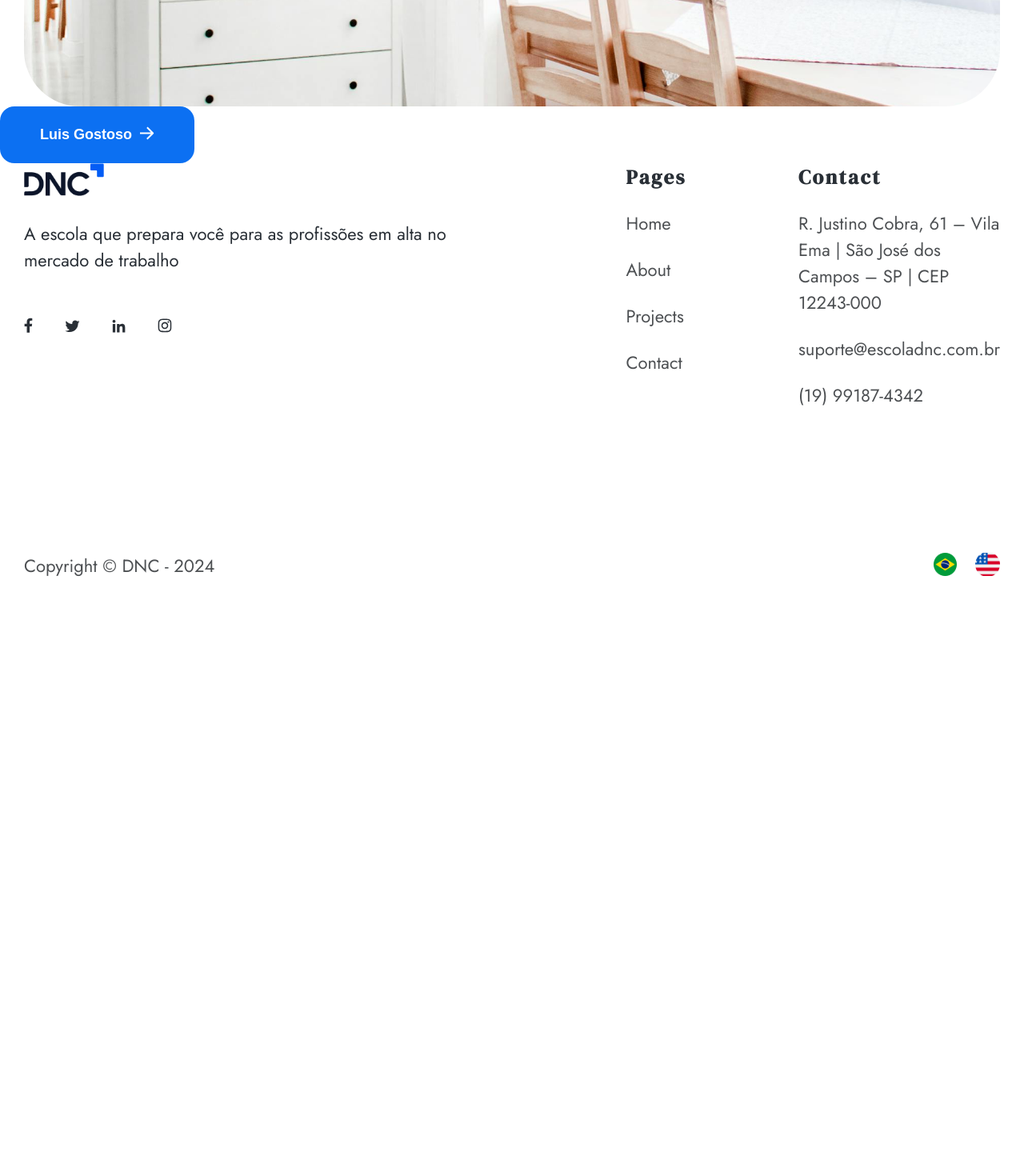
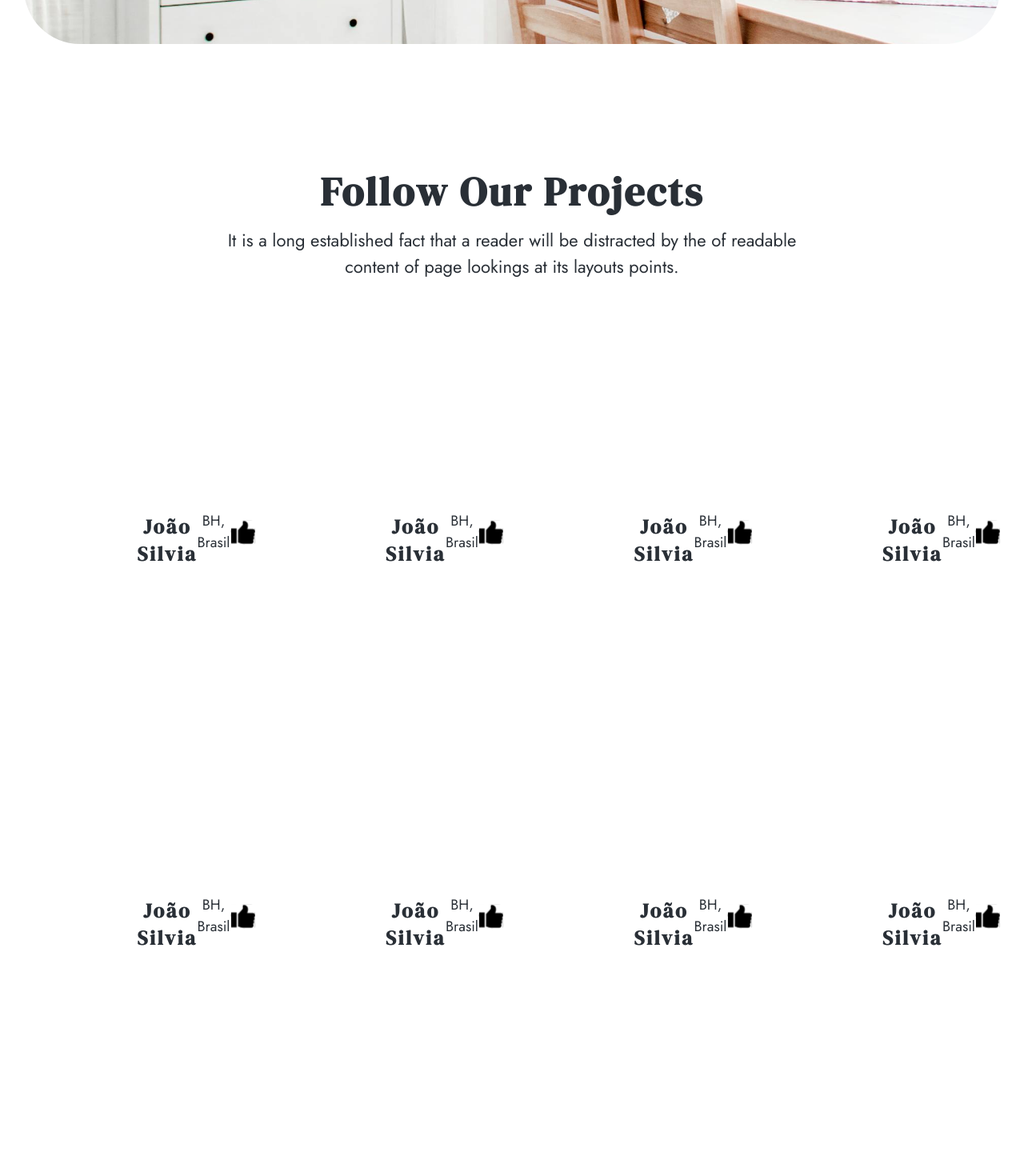
Before and after one commit to LuisDiadema/Materia-4, a React (Vite) app: page / in a window 1280 px wide. Shown: the part 900-2370 px from the top of the page at 80% size. Before the commit the page ends 1699 px from the top, so only its background shows below. Built offline with nearby package versions, Linux system fonts and the light colour scheme.

Commit message:
Resolvendo erro de Templates na home page

```diff
--- a/src/Componentes/PorjectsList/ProjectsList.css
+++ b/src/Componentes/PorjectsList/ProjectsList.css
@@ -0,0 +1,53 @@
+.projects-section {
+    margin: 150px 0;
+    text-align: center;
+}
+
+.projects-hero {
+    margin: 0 auto 100px auto;
+    max-width: 767px;
+}
+
+.projects-hero h2 {
+    font-size: 50px;
+}
+
+.projects-hero p {
+    font-size: 22px;
+    margin: 10px 0 0 0;
+}
+
+.projects-grid {
+    display: grid;
+    grid-template-columns: repeat(4, 1fr);
+    gap: 50px 22px;
+}
+
+.project-card .thumb {
+    background-position: center;
+    background-size: cover;
+    border-radius: 37px;
+    height: 430px;
+    width: 100%;
+}
+
+.project-card h3 {
+    font-size: 25px;
+    margin: 20px 0 0 0;
+}
+
+.project-card p {
+    font-size: 18px;
+}
+
+@media ( max-width: 768px ) {
+    .projects-grid {
+        grid-template-columns: repeat(2, 1fr);
+    }
+}
+
+@media ( max-width: 568px ){
+    .projects-grid {
+        grid-template-columns: 1fr;
+    }
+}
--- a/src/Componentes/PorjectsList/ProjectsList.jsx
+++ b/src/Componentes/PorjectsList/ProjectsList.jsx
@@ -8,11 +8,53 @@ function ProjectsList () {
     return (
         <div className="projects-section">
             <div className="projects-hero">
-                <h1>Follow Our Projects</h1>
+                <h2>Follow Our Projects</h2>
                 <p>It is a long established fact that a reader will be distracted by the of readable content of page  lookings at its layouts  points.</p>
             </div>
             <div className="projects-grid">
-                <div className="projects-card d-flex jc-center al-center fd-clomun">
+                <div className="project-card d-flex jc-center al-center fd-cloumn">
+                    <div className="thumb tertiary-background"></div>
+                    <h3>João Silvia</h3>
+                    <p>BH, Brasil</p>
+                    <img src={ LikedFilled } />
+                </div>
+                <div className="project-card d-flex jc-center al-center fd-cloumn">
+                    <div className="thumb tertiary-background"></div>
+                    <h3>João Silvia</h3>
+                    <p>BH, Brasil</p>
+                    <img src={LikedFilled} />
+                </div>
+                <div className="project-card d-flex jc-center al-center fd-cloumn">
+                    <div className="thumb tertiary-background"></div>
+                    <h3>João Silvia</h3>
+                    <p>BH, Brasil</p>
+                    <img src={ LikedFilled } />
+                </div>
+                <div className="project-card d-flex jc-center al-center fd-cloumn">
+                    <div className="thumb tertiary-background"></div>
+                    <h3>João Silvia</h3>
+                    <p>BH, Brasil</p>
+                    <img src={ LikedFilled } />
+                </div>
+                <div className="project-card d-flex jc-center al-center fd-cloumn">
+                    <div className="thumb tertiary-background"></div>
+                    <h3>João Silvia</h3>
+                    <p>BH, Brasil</p>
+                    <img src={ LikedFilled } />
+                </div>
+                <div className="project-card d-flex jc-center al-center fd-cloumn">
+                    <div className="thumb tertiary-background"></div>
+                    <h3>João Silvia</h3>
+                    <p>BH, Brasil</p>
+                    <img src={ LikedFilled } />
+                </div>
+                <div className="project-card d-flex jc-center al-center fd-cloumn">
+                    <div className="thumb tertiary-background"></div>
+                    <h3>João Silvia</h3>
+                    <p>BH, Brasil</p>
+                    <img src={ LikedFilled } />
+                </div>
+                <div className="project-card d-flex jc-center al-center fd-cloumn">
                     <div className="thumb tertiary-background"></div>
                     <h3>João Silvia</h3>
                     <p>BH, Brasil</p>
--- a/src/pages/Home.jsx
+++ b/src/pages/Home.jsx
@@ -2,17 +2,16 @@ import Header from "../Componentes/Header/Header"
 import Button from "../Componentes/Button/Button"
 import Hero from "../Componentes/Hero/Hero"
 import Footer from "../Componentes/Footer/Footer"
+import ProjectsList from '../Componentes/PorjectsList/ProjectsList'
 
 function Home () {
     return (
         <>
         <Header />
-        <h1>Home</h1>
-        <p>Subtitulo</p>
         <div className="container">
             <Hero />
+            <ProjectsList />
         </div>
-        <Button buttonStyle="primary" arrow >Luis Gostoso</Button>
         <Footer />
         </>
     )
```
